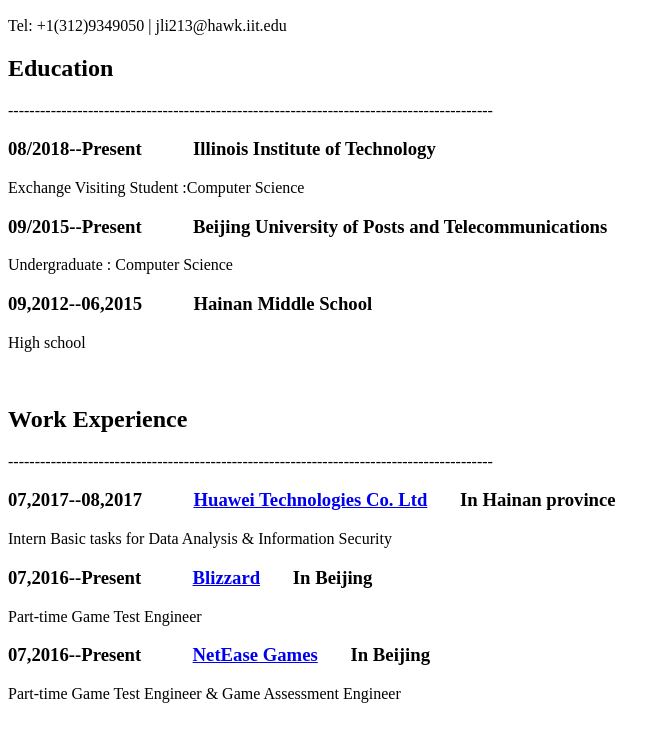
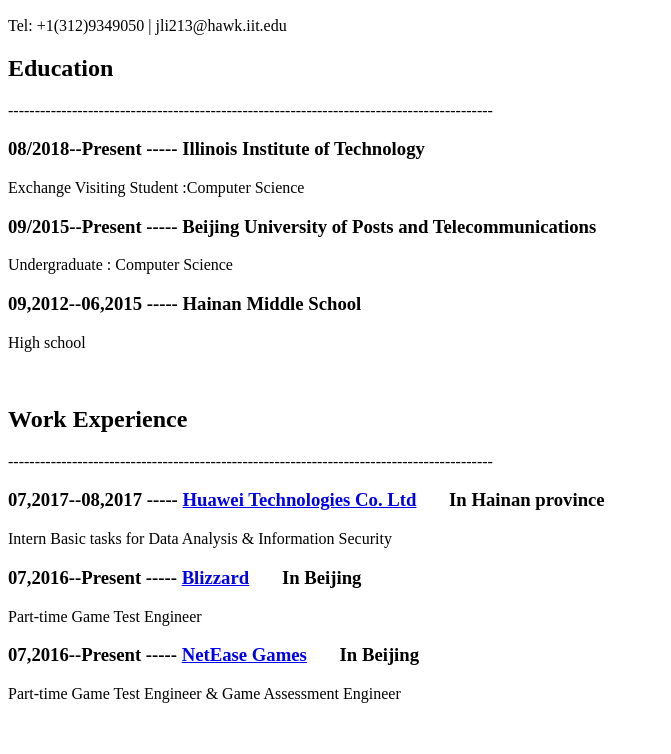
Before and after one commit to TracyLi025/Project1, a plain HTML site: page resume.html in a window 1280 px wide. Shown: the part 180-934 px from the top of the page, without its empty margins (0-671 px from the left). Drawn offline with Linux system fonts and the light colour scheme.

Commit message:
Remove them all and use '-' to replace.

```diff
--- a/resume.html
+++ b/resume.html
@@ -21,22 +21,22 @@
 		<section>
 			<h2>Education</h2>
 				<p>-------------------------------------------------------------------------------------------</p>
-				<h3>08/2018--Present &nbsp; &nbsp; &nbsp; &nbsp; &nbsp; Illinois Institute of Technology</h3>
+				<h3>08/2018--Present ----- Illinois Institute of Technology</h3>
 					<p>Exchange Visiting Student :Computer Science</p>
-				<h3>09/2015--Present &nbsp; &nbsp; &nbsp; &nbsp; &nbsp; Beijing University of Posts and Telecommunications </h3>
+				<h3>09/2015--Present ----- Beijing University of Posts and Telecommunications </h3>
 					<p>Undergraduate : Computer Science</p>
-				<h3>09,2012--06,2015 &nbsp; &nbsp; &nbsp; &nbsp; &nbsp; Hainan Middle School</h3>
+				<h3>09,2012--06,2015 ----- Hainan Middle School</h3>
 					<p>High school  </p>
 			<br/>
 		</section>
 		<section>
 			<h2>Work Experience</h2>
 				<p>-------------------------------------------------------------------------------------------</p>
-				<h3>07,2017--08,2017 &nbsp; &nbsp; &nbsp; &nbsp; &nbsp; <a href="https://www.huawei.com/en/">Huawei Technologies Co. Ltd</a> &nbsp; &nbsp; &nbsp; In Hainan province</h3>
+				<h3>07,2017--08,2017 ----- <a href="https://www.huawei.com/en/">Huawei Technologies Co. Ltd</a> &nbsp; &nbsp; &nbsp; In Hainan province</h3>
 					<p>Intern   Basic tasks for Data Analysis & Information Security</p>
-				<h3>07,2016--Present &nbsp; &nbsp; &nbsp; &nbsp; &nbsp; <a href="https://www.blizzard.com/en-us/">Blizzard</a>  &nbsp; &nbsp; &nbsp; In Beijing</h3>
+				<h3>07,2016--Present ----- <a href="https://www.blizzard.com/en-us/">Blizzard</a>  &nbsp; &nbsp; &nbsp; In Beijing</h3>
 					<p>Part-time Game Test Engineer</p>
-				<h3>07,2016--Present &nbsp; &nbsp; &nbsp; &nbsp; &nbsp; <a href="http://game.163.com/en/">NetEase Games</a> &nbsp; &nbsp; &nbsp; In Beijing</h3>
+				<h3>07,2016--Present ----- <a href="http://game.163.com/en/">NetEase Games</a> &nbsp; &nbsp; &nbsp; In Beijing</h3>
 					<p>Part-time Game Test Engineer & Game Assessment Engineer </p>
 			<br/>
 		</section>
@@ -54,7 +54,7 @@
 		<section>
 			<h2>Publications</h2>
 				<p>-------------------------------------------------------------------------------------------</p>
-				<h3>Multi-Constrained Maximally Disjoint Routing Mechanism  &nbsp; &nbsp; &nbsp; Retrieved by EI</h3>
+				<h3>Multi-Constrained Maximally Disjoint Routing Mechanism ---- Retrieved by EI</h3>
 				<br/>
 					<embed src="paper/2.pdf" width="850" height="425">
 				<h3>Content-Centric Routing Scheme Combined with Traffic Infrastructure in Urban VANET</h3>
@@ -68,6 +68,6 @@
 	<br/>
   <p>-------------------------------------------------------------------------------------------</p>
 
-  <p>Copyright ©2018 Jiawen Li &nbsp; &nbsp; &nbsp; Contact by <a href="mailto:jli213@hawk.iit.edu">e-mail</a> &nbsp; &nbsp; &nbsp; Powered by: <a href="https://github.com/TracyLi025/Project-1">Github</a></p>
+  <p>Copyright ©2018 Jiawen Li ---- Contact by <a href="mailto:jli213@hawk.iit.edu">e-mail</a> ---- Powered by: <a href="https://github.com/TracyLi025/Project-1">Github</a></p>
 </body>
 </html>
```
Also changed, not shown: aboutme.html (+1 -1 lines), index.html (+1 -1 lines).
